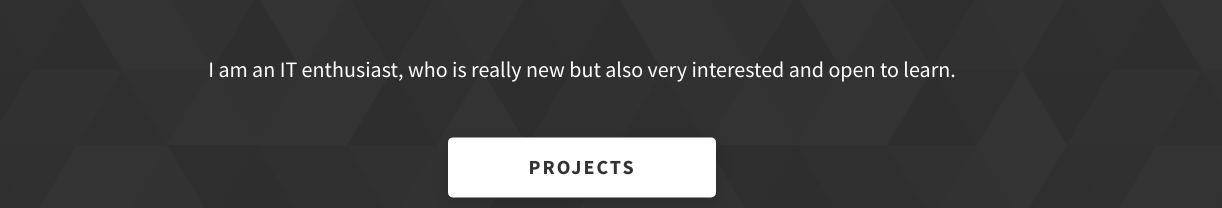
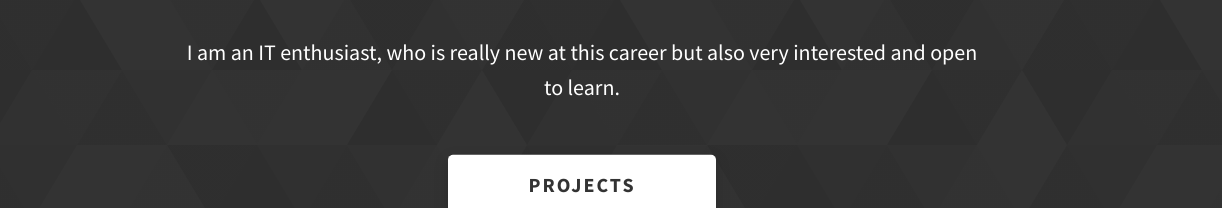
Before and after one commit to kadirgulec/PersonalWebsite, a plain HTML site: page index.html in a window 1280 px wide. Shown: the part 380-588 px from the top of the page, 58-1280 px from the left. Drawn offline with Linux system fonts and the light colour scheme.

Commit message:
about me changed

```diff
--- a/index.html
+++ b/index.html
@@ -88,7 +88,7 @@
         <h1 class="heading-primary">Hello, My name is <span class="myName">Kadir Gülec</span></h1>
         <div class="home-hero__info">
           <p class="text-primary">
-            I am an IT enthusiast, who is really new but also very interested and open to learn.
+            I am an IT enthusiast, who is really new at this career but also very interested and open to learn.
           </p>
         </div>
         <div class="home-hero__cta">
```
